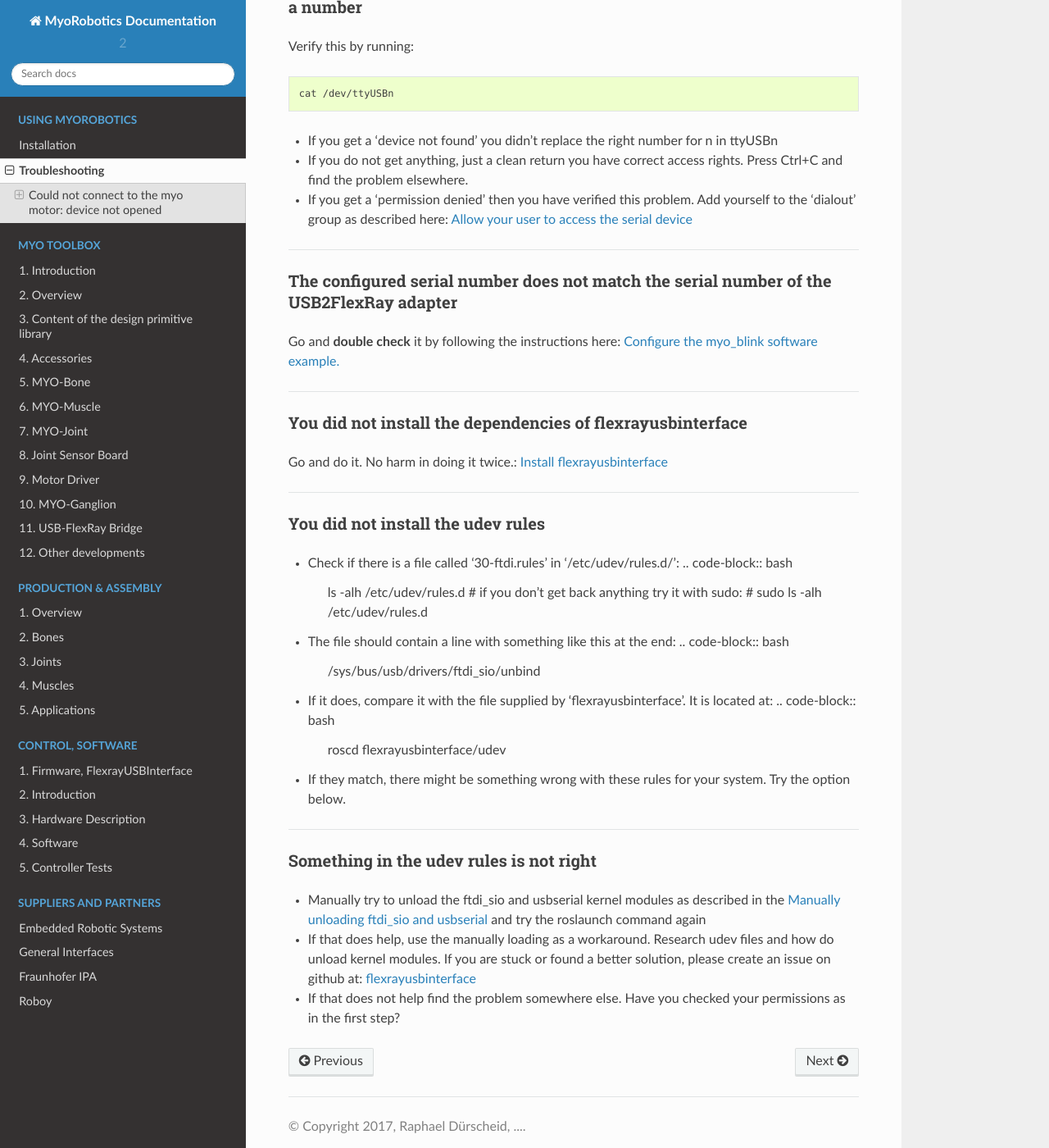
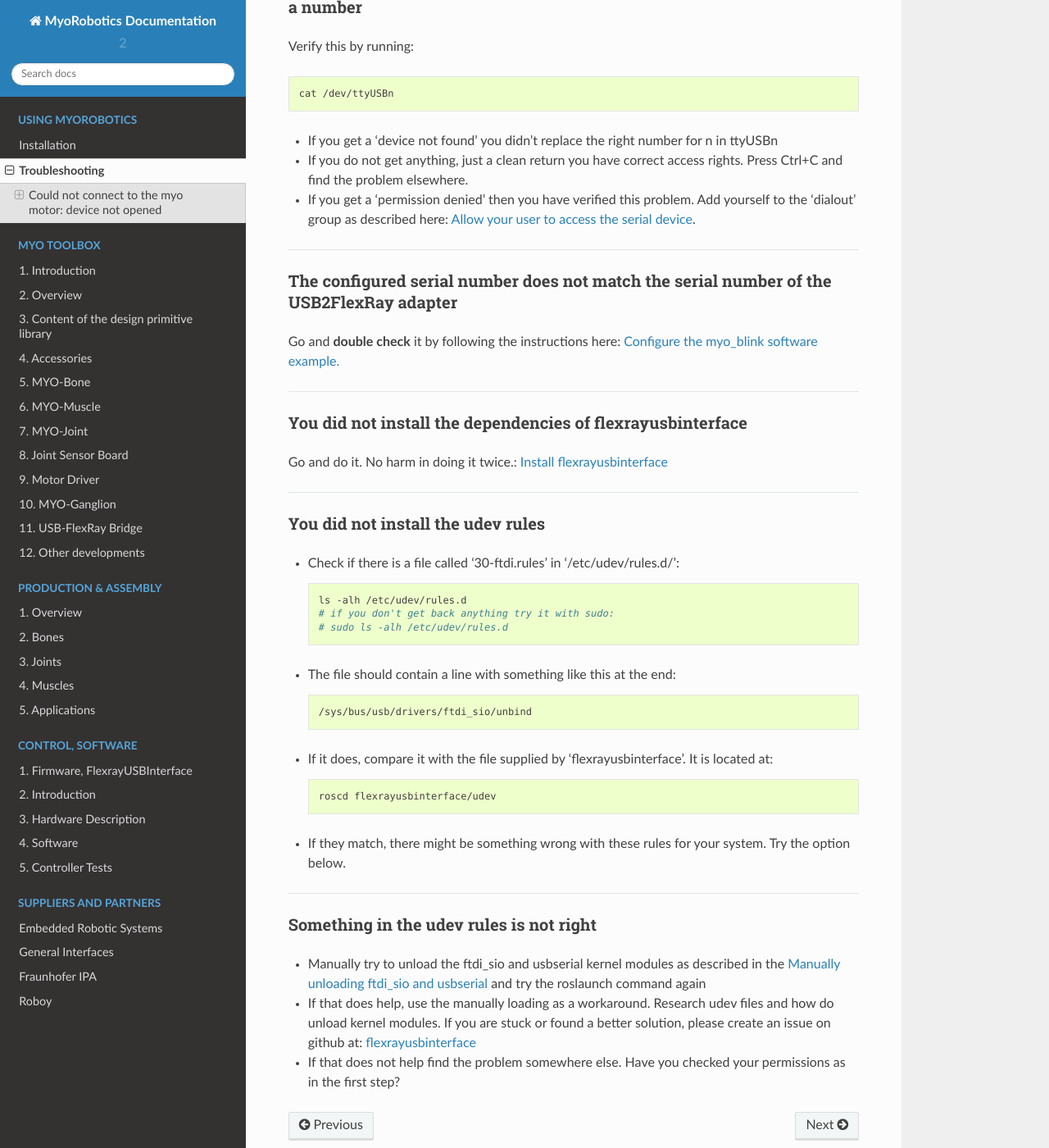
Before and after one commit to MyoRobotics/MyoRobotics-Documentation, a Sphinx documentation site: the page built from source/getting-started/troubleshooting.rst, in a window 1280 px wide and 1400 px high, scrolled down 488 px. Shown: the whole window at 82% size. Built offline with Sphinx 7.4.7 and the Read the Docs theme 2.0.0, drawn with Linux system fonts in a browser that asks for light colours.

Commit message:
Bugfix: newline before code-block directive

```diff
--- a/source/getting-started/troubleshooting.rst
+++ b/source/getting-started/troubleshooting.rst
@@ -31,7 +31,7 @@ Verify this by running:
 
 - If you get a 'device not found' you didn't replace the right number for n in ttyUSBn
 - If you do not get anything, just a clean return you have correct access rights. Press Ctrl+C and find the problem elsewhere.
-- If you get a 'permission denied' then you have verified this problem. Add yourself to the 'dialout' group as described here: :ref:`add-to-dialout`
+- If you get a 'permission denied' then you have verified this problem. Add yourself to the 'dialout' group as described here: :ref:`add-to-dialout`.
 
 ----
 
@@ -50,6 +50,7 @@ Go and do it. No harm in doing it twice.: :ref:`install-flexrayusbinterface`
 You did not install the udev rules
 ++++++++++++++++++++++++++++++++++++
 - Check if there is a file called '30-ftdi.rules' in '/etc/udev/rules.d/':
+
   .. code-block:: bash
 
     ls -alh /etc/udev/rules.d
@@ -57,11 +58,13 @@ You did not install the udev rules
     # sudo ls -alh /etc/udev/rules.d
 
 - The file should contain a line with something like this at the end:
+
   .. code-block:: bash
 
     /sys/bus/usb/drivers/ftdi_sio/unbind
 
 - If it does, compare it with the file supplied by 'flexrayusbinterface'. It is located at:
+
   .. code-block:: bash
 
     roscd flexrayusbinterface/udev
```
